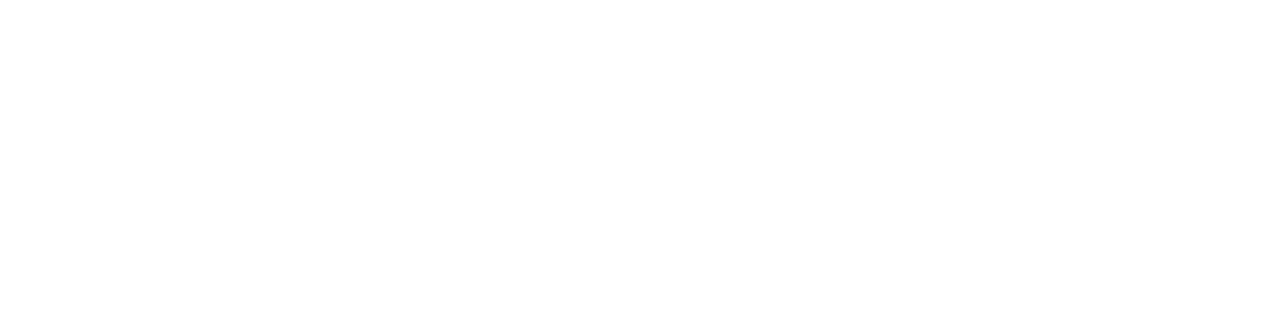
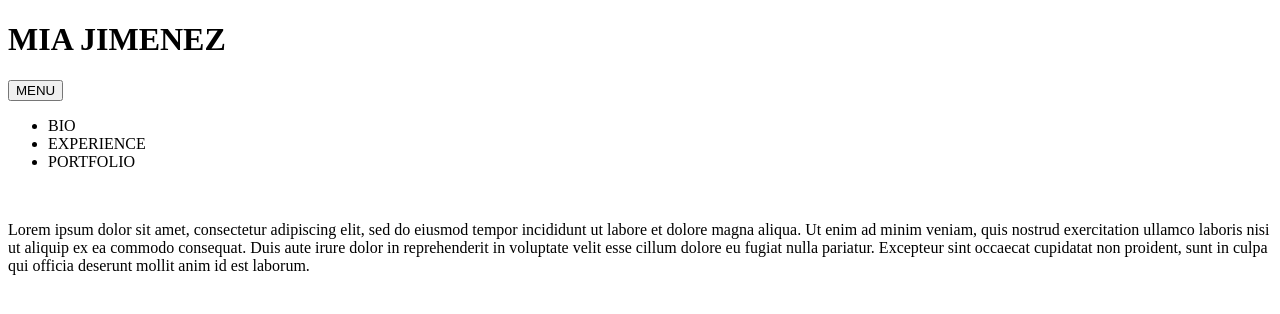
Before and after one commit to miajimenez-eg/HTML-CSS-Project-W4, a plain HTML site: page view/index.html in a window 1280 px wide. Drawn offline with Linux system fonts and the light colour scheme; files that its build step writes are made by us from their sources.

Commit message:
add index html

```diff
--- a/view/index.html
+++ b/view/index.html
@@ -3,9 +3,43 @@
     <head>
         <title>Mia Jimenez</title>
         <link rel="stylesheet" href="./stylesheets/index.css">
+        <link rel="stylesheet" href="./stylesheets/shared.css">
+
+        <link rel="preconnect" href="https://fonts.googleapis.com">
+        <link rel="preconnect" href="https://fonts.gstatic.com" crossorigin>
+        <link href="https://fonts.googleapis.com/css2?family=Space+Mono:wght@400;700&display=swap" rel="stylesheet">
     </head>
 
     <body>
+        <header>
+            <h1>MIA JIMENEZ</h1>
+        </header>
 
+        <nav>
+            <button>MENU</button>
+            <ul>
+                <li>BIO</li>
+                <li>EXPERIENCE</li>
+                <li>PORTFOLIO</li>
+            </ul>
+
+        </nav>
+
+        <main>
+            <div>
+                <img src="" alt="">
+                <p>
+                    Lorem ipsum dolor sit amet, consectetur adipiscing elit, sed do eiusmod tempor incididunt ut labore et dolore magna aliqua.
+                    Ut enim ad minim veniam, quis nostrud exercitation ullamco laboris nisi ut aliquip ex ea commodo consequat.
+                    Duis aute irure dolor in reprehenderit in voluptate velit esse cillum dolore eu fugiat nulla pariatur.
+                    Excepteur sint occaecat cupidatat non proident, sunt in culpa qui officia deserunt mollit anim id est laborum.
+                </p>
+            </div>
+
+        </main>
+
+        <footer>
+
+        </footer>
     </body>
 </html>
```
Also changed, not shown: view/bio.html (+5 -0 lines), view/exp.html (+5 -0 lines), view/portf.html (+5 -0 lines), stylesheets/shared.css (added).
